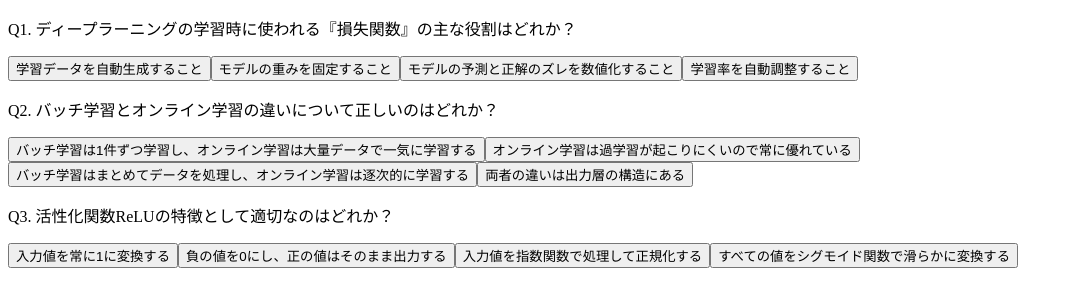
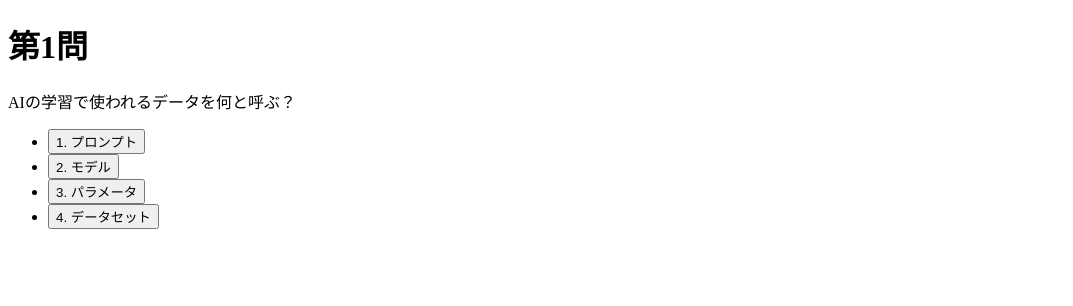
Before and after one commit to mochimanjyu/Gkentei-quiz, a React (Create React App) app: page / in a window 1280 px wide. Shown: the top 306 px of the page, without its empty margins (0-1073 px from the left). Built offline with nearby package versions, Linux system fonts and the light colour scheme.

Commit message:
Update App.jsx

```diff
--- a/src/App.jsx
+++ b/src/App.jsx
@@ -1,77 +1,9 @@
-
-import { useState } from "react";
-import "./App.css";
-
-const questions = [
-  {
-    question: "ディープラーニングの学習時に使われる『損失関数』の主な役割はどれか？",
-    options: [
-      "学習データを自動生成すること",
-      "モデルの重みを固定すること",
-      "モデルの予測と正解のズレを数値化すること",
-      "学習率を自動調整すること"
-    ],
-    answerIndex: 2,
-    explanation: "損失関数は、モデルの出力と正解ラベルの差を数値化し、学習の進捗を評価するために使用されます。損失が小さいほど、予測が正確ということを意味します。"
-  },
-  {
-    question: "バッチ学習とオンライン学習の違いについて正しいのはどれか？",
-    options: [
-      "バッチ学習は1件ずつ学習し、オンライン学習は大量データで一気に学習する",
-      "オンライン学習は過学習が起こりにくいので常に優れている",
-      "バッチ学習はまとめてデータを処理し、オンライン学習は逐次的に学習する",
-      "両者の違いは出力層の構造にある"
-    ],
-    answerIndex: 2,
-    explanation: "バッチ学習は一定量のデータをまとめて処理しますが、オンライン学習は新しいデータが届くたびに学習を更新します。"
-  },
-  {
-    question: "活性化関数ReLUの特徴として適切なのはどれか？",
-    options: [
-      "入力値を常に1に変換する",
-      "負の値を0にし、正の値はそのまま出力する",
-      "入力値を指数関数で処理して正規化する",
-      "すべての値をシグモイド関数で滑らかに変換する"
-    ],
-    answerIndex: 1,
-    explanation: "ReLUは、0以下の入力を0に、0より大きい入力はそのまま出力します。計算が速く、深層学習でよく使われます。"
-  }
-];
+import Quiz from "./Quiz";
 
 export default function App() {
-  const [selected, setSelected] = useState(Array(questions.length).fill(null));
-
   return (
-    <div className="p-4 space-y-6 max-w-3xl mx-auto">
-      {questions.map((q, idx) => (
-        <div key={idx} className="border p-4 rounded-xl shadow">
-          <p className="font-semibold mb-3">{`Q${idx + 1}. ${q.question}`}</p>
-          <div className="space-y-2">
-            {q.options.map((opt, i) => (
-              <button
-                key={i}
-                onClick={() =>
-                  setSelected((s) => s.map((v, j) => (j === idx ? i : v)))
-                }
-                className={`block w-full text-left px-4 py-2 rounded-lg border ${
-                  selected[idx] === i
-                    ? i === q.answerIndex
-                      ? "bg-green-100 border-green-500"
-                      : "bg-red-100 border-red-500"
-                    : "hover:bg-gray-100"
-                }`}
-              >
-                {opt}
-              </button>
-            ))}
-          </div>
-          {selected[idx] !== null && (
-            <div className="mt-3 text-sm text-gray-700">
-              <strong>解説：</strong> {q.explanation}
-            </div>
-          )}
-        </div>
-      ))}
+    <div>
+      <Quiz />
     </div>
   );
 }
```
